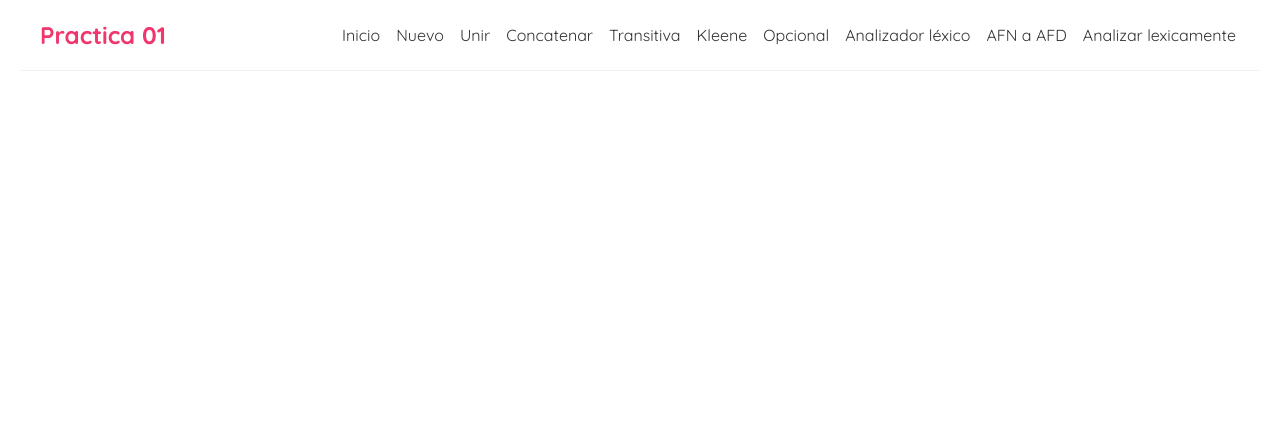
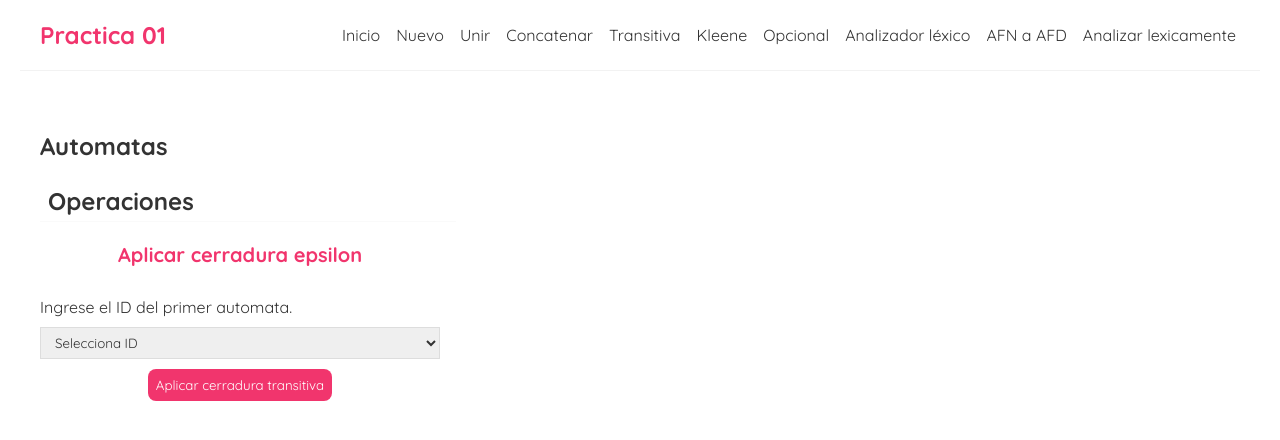
Before and after one commit to JomaDm/Proyecto_Compiladores, a React (Create React App) app: page /operation/Test in a window 1280 px wide. Shown: the top 440 px of the page. Built offline with nearby package versions, Linux system fonts and the light colour scheme.

Commit message:
Cerradura epsilon

```diff
--- a/src/App.js
+++ b/src/App.js
@@ -9,6 +9,7 @@ import Star from './operation/Kleene'
 import Optional from './operation/Optional'
 import LexiconAnalyzerAFNs from './operation/LexiconAnalyzer_AFNs'
 import AFNtoAFD from './operation/AFN_to_AFD'
+import Test from './operation/Test'
 import AnalyzeLexically from './operation/AnalyzeLexically'
 import { BrowserRouter as Router, Route, Switch } from 'react-router-dom'
 
@@ -17,7 +18,6 @@ import { BrowserRouter as Router, Route, Switch } from 'react-router-dom'
 
 function App() {
     const [automatas,setAutomatas] = useState([]);
-    const [visAuto,setVisAuto] = useState(null);
 
     const agregarAutomata = (Automata) => {
         setAutomatas(automatas.concat(Automata));
@@ -113,6 +113,13 @@ function App() {
                                 mostrarTablaAutomata={mostrarTablaAutomata}
                             ></AnalyzeLexically>
                         </Route>
+                        <Route exact path="/operation/Test">
+                            <Test
+                                automatas={automatas}
+                                eliminarAutomata={eliminarAutomata}
+                                mostrarTablaAutomata={mostrarTablaAutomata}
+                            ></Test>
+                        </Route>
                     </Switch>
                 </div>
             </div>
--- a/src/components/home.js
+++ b/src/components/home.js
@@ -1,6 +1,5 @@
 import Table from './table'
 import Operation from './operations'
-import View from './view'
 
 const Home = ({automatas, eliminarAutomata, mostrarTablaAutomata}) => {
 	return (
--- a/src/controller/AFN.js
+++ b/src/controller/AFN.js
@@ -16,7 +16,6 @@ Representacion de un automata finito no determinista
 let epsilon = String.fromCharCode(5);
 //let fin = String.fromCharCode(0);
 let id = 0;
-let idedo = 0;
 
 export default class AFN{
     constructor(s1, s2 = '',){
@@ -191,4 +190,53 @@ export default class AFN{
         return aux;
     }
 
+    cerraduraEpsilon(e){
+        let Resultado = new Set([Estado]);
+        let Stack = [];
+        let edo = new Estado();
+        let aux = new Estado();
+
+        Stack.push(e);
+
+        while(Stack.length !== 0){
+            aux = Stack.pop();
+            Resultado.add(aux);
+
+            aux.transiciones.forEach(t => {
+                edo = t.getTransiciones(epsilon);
+                if(edo != null)
+                    if(!Resultado.has(edo))
+                        Stack.push(edo)
+            })
+        }
+
+        return Resultado;
+    }
+
+    cerraduraEpsilonEdos(e){
+        let Resultado = new Set([Estado]);
+        let Stack = [];
+        let edo = new Estado();
+        let aux = new Estado();
+
+        e.forEach(ed => {
+            Stack.push(ed);
+        })
+
+        while(Stack.length !== 0){
+            aux = Stack.pop();
+            Resultado.add(aux);
+
+            aux.transiciones.forEach(t => {
+                edo = t.getTransiciones(epsilon);
+                if(edo != null)
+                    if(!Resultado.has(edo))
+                        Stack.push(edo)
+            })
+        }
+
+        return Resultado;
+    }
+
+
 }
--- /dev/null
+++ b/src/operation/Test.js
@@ -0,0 +1,47 @@
+import Operations from "../components/operations"
+import Table from "../components/table"
+import AFN from "../controller/AFN"
+import { useState } from "react";
+
+const Test = ({automatas, agregarAutomata, eliminarAutomata, mostrarTablaAutomata}) => {
+    const [op1, setOp1] = useState(-1);
+
+    const handleClickTransitiva = (event) =>{
+        event.preventDefault();
+        let automata1 = new AFN();
+        automata1 = automatas.find(automatas => automatas.idAFN === parseInt(op1, 10));
+        let auto = automata1;
+        console.log(auto.transitiva())
+        //agregarAutomata(auto)
+    }
+
+
+    return (
+        <div className="transitive">
+            <h2>Automatas</h2>
+			<Table
+                automatas={automatas}
+                eliminarAutomata={eliminarAutomata}
+                mostrarTablaAutomata={mostrarTablaAutomata}
+            ></Table>
+			<Operations></Operations>
+            <form className="create">
+                <h3>Aplicar cerradura epsilon</h3>
+                <label>Ingrese el ID del primer automata.</label>
+
+                <select value={op1} id="Automata1" onChange={(event) => setOp1(event.target.value)} >
+                <option value="-1" disabled hidden>Selecciona ID</option>
+                    {automatas.map( automata => {
+                        return (
+                            <option key={automata.idAFN} value={automata.idAFN}>ID {automata.idAFN}</option>
+                        )
+                        })
+                    }
+                </select>
+                <button className="boton" onClick={(event) => handleClickTransitiva(event)}>Aplicar cerradura transitiva</button>
+            </form>
+        </div>
+    );
+}
+
+export default Test;
```
